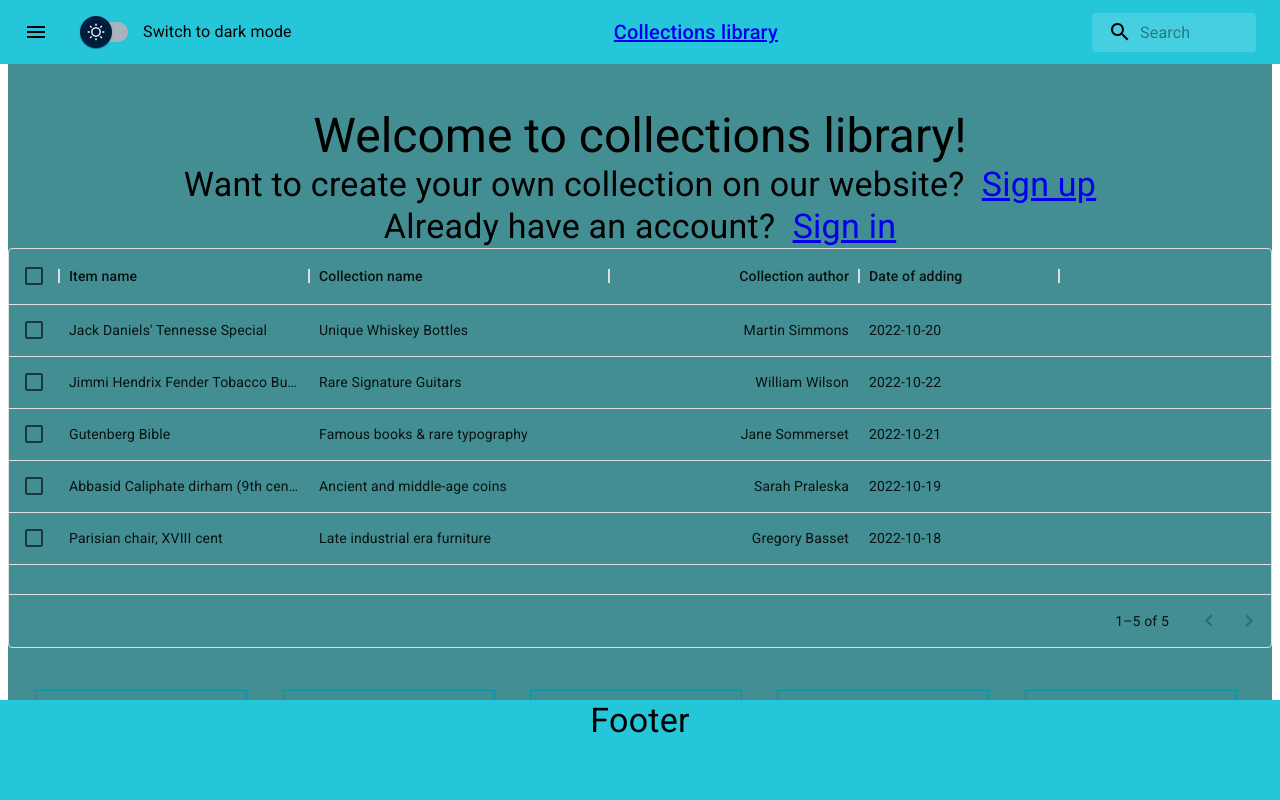
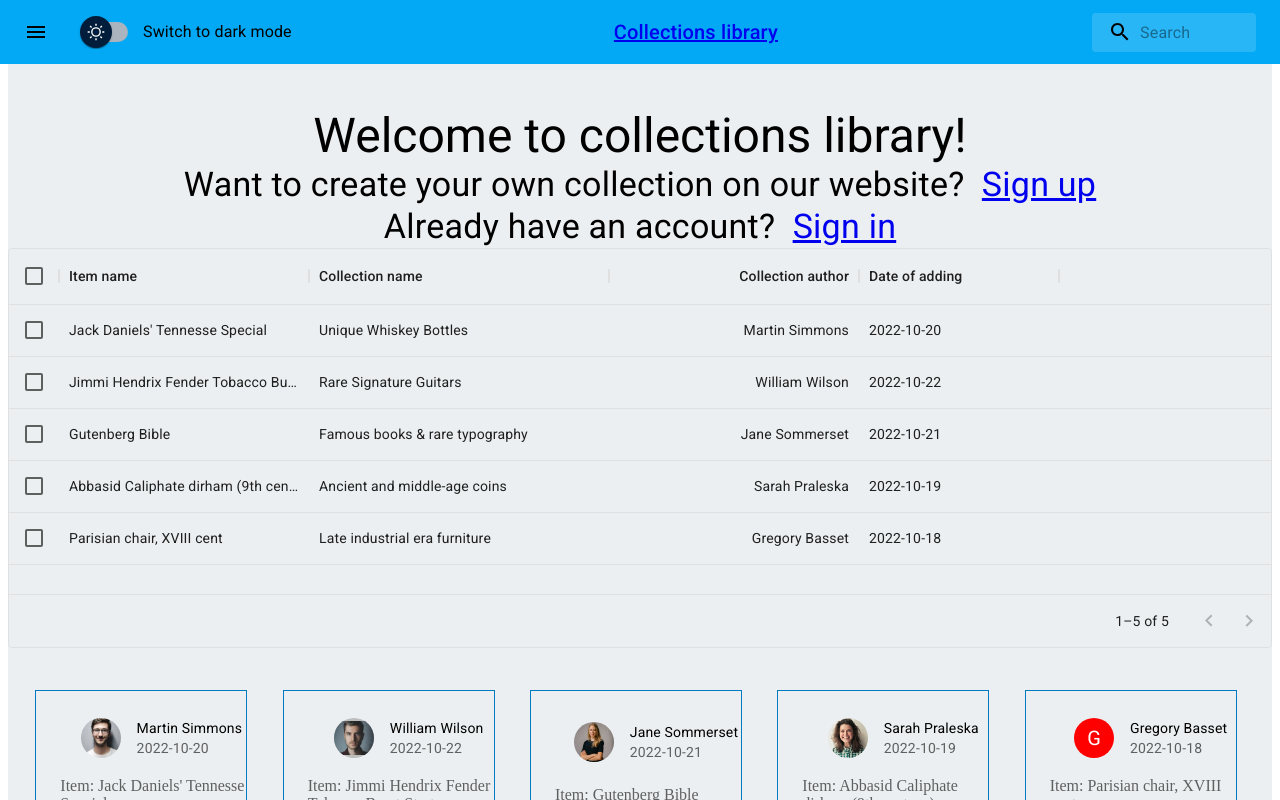
Before and after one commit to arty-mason/Project, a React (Create React App) app in the folder client/: page / in a window 1280 px wide. Shown: the top 800 px of the page. Built offline with nearby package versions, Linux system fonts and the light colour scheme; no server answers.

Commit message:
Adjusting color scheme, removing footer

```diff
--- a/client/src/App.js
+++ b/client/src/App.js
@@ -17,7 +17,6 @@ import User from "./pages/user/User"
 /// STATIC COMPONENTS
 import Wrapper from "./components/Wrapper";
 import Header from "./components/Header";
-import Footer from "./components/Footer";
 
 function App() {
   const [isDarkTheme, setIsDarkTheme] = useState(false);
@@ -53,7 +52,7 @@ function App() {
             <Route path="/" element={<Home />} />
           </Routes>
         </Wrapper>
-        <Footer />
+
       </AuthContextProvider>
     </ThemeProvider>
   );
--- a/client/src/components/Footer.jsx
+++ /dev/null
@@ -1,27 +0,0 @@
-import Typography from "@mui/material/Typography";
-import Box from "@mui/material/Box";
-import React from "react";
-import { useTheme } from "@mui/material/styles";
-
-const Footer = () => {
-  const theme = useTheme();
-  return (
-    <Box
-      sx={{
-        position: "fixed",
-        left: 0,
-        bottom: 0,
-        width: "100%",
-        height: "100px",
-        backgroundColor: theme.palette.primary.main,
-        zIndex: 10,
-      }}
-    >
-      <Typography textAlign="center" variant="h4" component="p">
-        Footer
-      </Typography>
-    </Box>
-  );
-};
-
-export default Footer;
--- a/client/src/components/Wrapper.jsx
+++ b/client/src/components/Wrapper.jsx
@@ -7,12 +7,14 @@ const Wrapper = (props) => {
   const theme = useTheme();
   return (
     <Box
+      fullWidth
       sx={{
         display: "flex",
         flexDirection: "column",
         height: "100%",
+        width: "100%",
         justifyContent: "space-between",
-        backgroundColor: theme.palette?.mode === "dark" ? "#0095a8" : "#428e92",
+        backgroundColor: theme.palette?.mode === "dark" ? "#607d8b" : "#eceff1",
       }}
     >
       <Box>
--- a/client/src/config/theme.js
+++ b/client/src/config/theme.js
@@ -3,15 +3,15 @@ import { createTheme } from '@mui/material/styles';
 export const lightTheme = createTheme({
   palette: {
     primary: {
-      light: '#6ff9ff',
-      main: '#26c6da',
-      dark: '#0095a8',
+      light: '#67daff',
+      main: '#03a9f4',
+      dark: '#007ac1',
       contrastText: '#000000',
     },
     secondary: {
-      light: '#82e9de',
-      main: '#4db6ac',
-      dark: '#00867d',
+      light: '#ff867c',
+      main: '#ef5350',
+      dark: '#b61827',
       contrastText: '#000000',
     },
   },
@@ -21,15 +21,15 @@ export const darkTheme = createTheme({
   palette: {
     mode: "dark",
     primary: {
-      light: '#428e92',
-      main: '#006064',
-      dark: '#00363a',
+      light: '#534bae',
+      main: '#1a237e',
+      dark: '#000051',
       contrastText: '#ffffff',
     },
     secondary: {
-      light: '#1b5e20',
-      main: '#4c8c4a',
-      dark: '#003300',
+      light: '#f9683a',
+      main: '#bf360c',
+      dark: '#870000',
       contrastText: '#ffffff',
     },
   },
```
